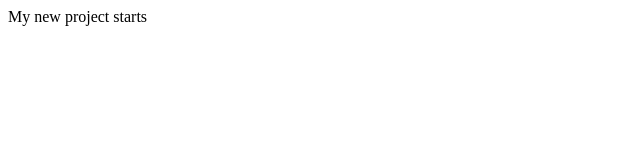
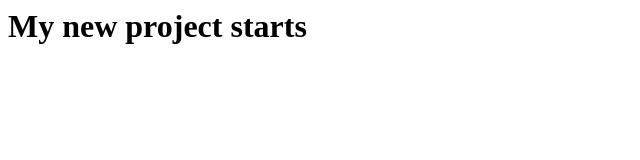
Before and after one commit to marinakir/intellect-game, a plain HTML site: page index.html in a window 1280 px wide. Shown: the whole page, without its empty margins (0-640 px from the left). Drawn offline with Linux system fonts and the light colour scheme.

Commit message:
Добавлены теги заголовка

```diff
--- a/index.html
+++ b/index.html
@@ -1,5 +1,5 @@
 <html>
 <body>
-My new project starts
+<h1>My new project starts</h1>
 </body>
 </html>
```
